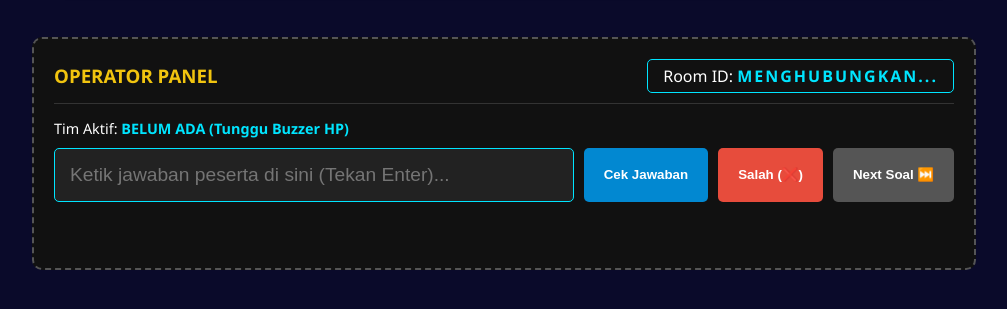
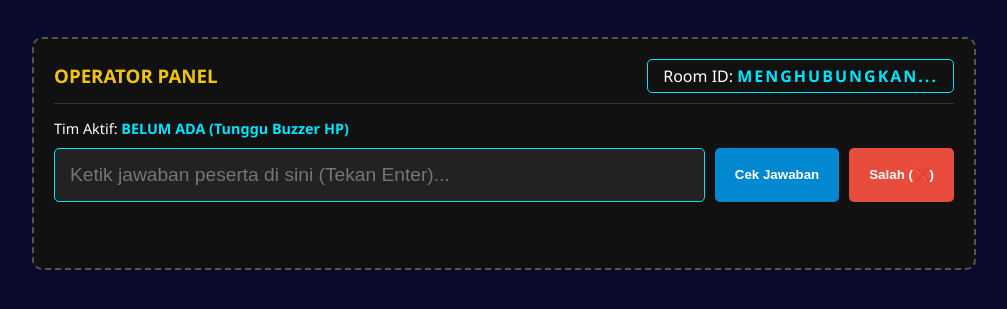
Before and after one commit to oimftui2025-glitch/OIMSS, a plain HTML site: page index.html in a window 1280 px wide. Shown: the part 443-752 px from the top of the page, without its empty margins (136-1143 px from the left). Drawn offline with Linux system fonts and the light colour scheme; a script that the page names is missing.

Commit message:
Update index.html

```diff
--- a/index.html
+++ b/index.html
@@ -50,7 +50,6 @@
             <input type="text" id="operator-input" placeholder="Ketik jawaban peserta di sini (Tekan Enter)..." autocomplete="off">
             <button class="blue-btn" onclick="submitAnswer()">Cek Jawaban</button>
             <button class="red-btn" onclick="triggerStrike()">Salah (❌)</button>
-            <button class="grey-btn" onclick="nextQuestion()">Next Soal ⏭️</button>
         </div>
         <p id="operator-feedback" class="feedback-msg"></p>
     </div>
```
